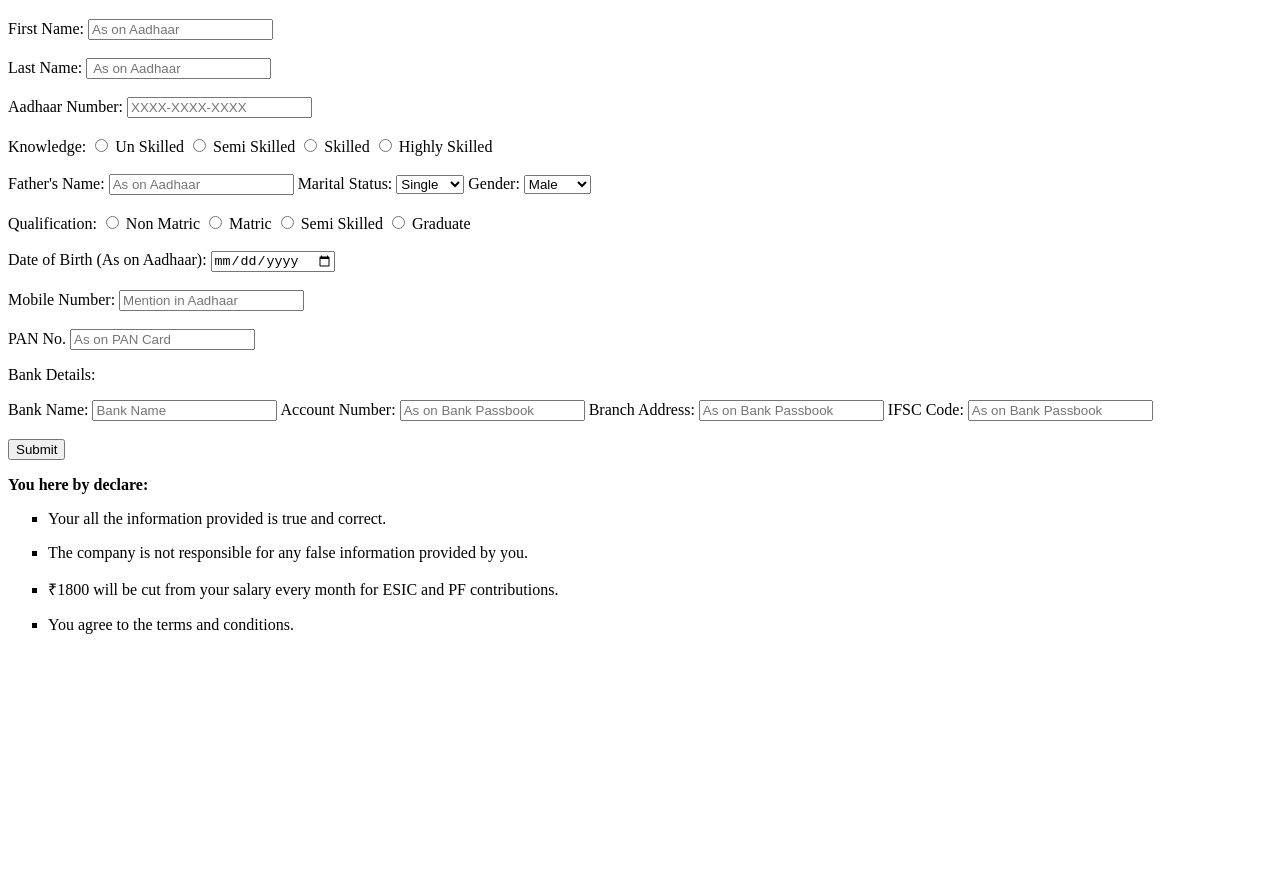
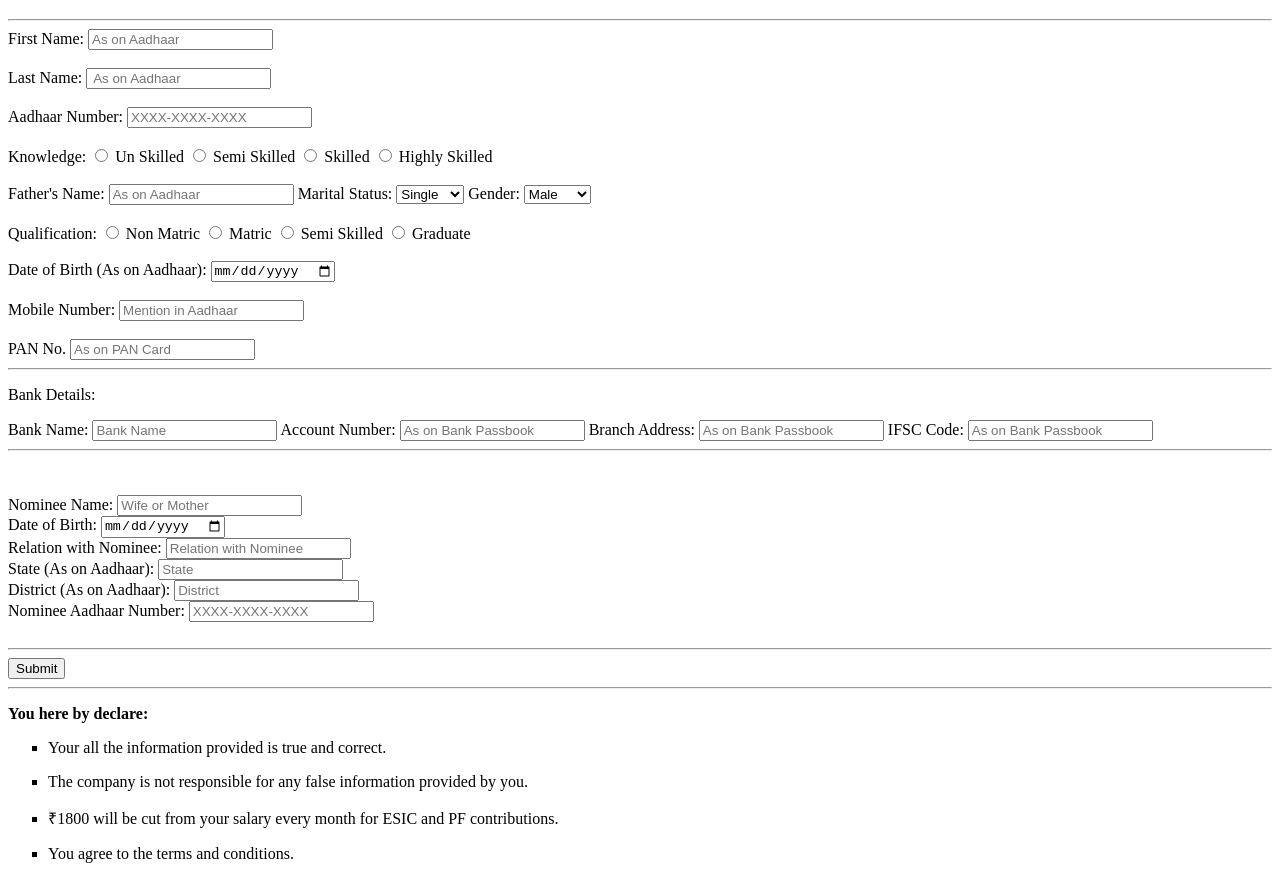
Before and after one commit to Triambak2012/Triambak, a plain HTML site: page index.html in a window 1280 px wide. Shown: the part 61-940 px from the top of the page. Before the commit the page ends 800 px from the top, so only its background shows below. Drawn offline with Linux system fonts and the light colour scheme.

Commit message:
Added Nominee

```diff
--- a/index.html
+++ b/index.html
@@ -9,6 +9,7 @@
        From for the ESIC & PF Registration
     </h1>
     </center>
+    <hr>
   <main>
       <form action="">
 
@@ -85,6 +86,7 @@
           <input type="test" id="pan" name="pan" maxlength="10" placeholder="As on PAN Card" required>
             <br/>
 
+            <hr>
         <!-- Bank Details -->
             <p>Bank Details:</p>
         <label for="bankname">Bank Name:</label>
@@ -95,14 +97,30 @@
         <input type="text" id="branch" name="branch" required placeholder="As on Bank Passbook">
         <label for="ifsc">IFSC Code:</label>
         <input type="text" id="ifsc" name="ifsc" required placeholder="As on Bank Passbook" maxlength="11">
-
+        <hr>
+    <br><br>
+    <label for="nominee">Nominee Name:</label>
+    <input type="text" id="nominee" name="nominee" required placeholder="Wife or Mother">
+    <br>
+    <label for="dob">Date of Birth:</label>
+    <input type="date" id="dob" name="dob" required>
+    <br><label for="relation">Relation with Nominee:</label>
+    <input type="text" id="relation" name="relation" required placeholder="Relation with Nominee">
+    <br><label for="state">State (As on Aadhaar):</label>
+    <input type="text" id="state" name="state" required placeholder="State">
+    <br><label for="district">District (As on Aadhaar):</label>
+    <input type="text" id="district" name="district" required placeholder="District">
+    <br><label for="nomineeaadhaar">Nominee Aadhaar Number:</label>
+    <input type="number" id="nomineeaadhaar" name="nomineeaadhaar" required placeholder="XXXX-XXXX-XXXX" maxlength="14">
 
         <!-- submit button -->
        <br><br>
+       <hr>
         <input type="submit" Value="Submit">
     </form>
   </main>
     <!-- From Over -->
+     <hr>
 <footer>
      <strong><p>You here by declare:</p></strong>
      <ul type="square">
```
